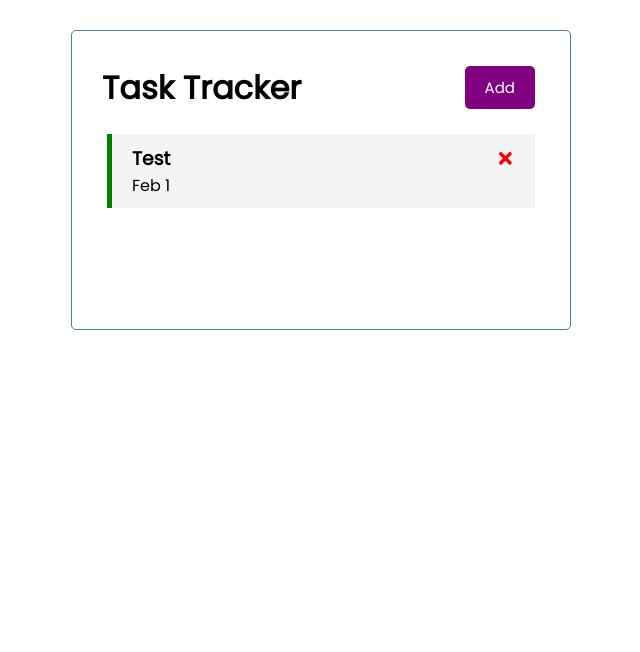
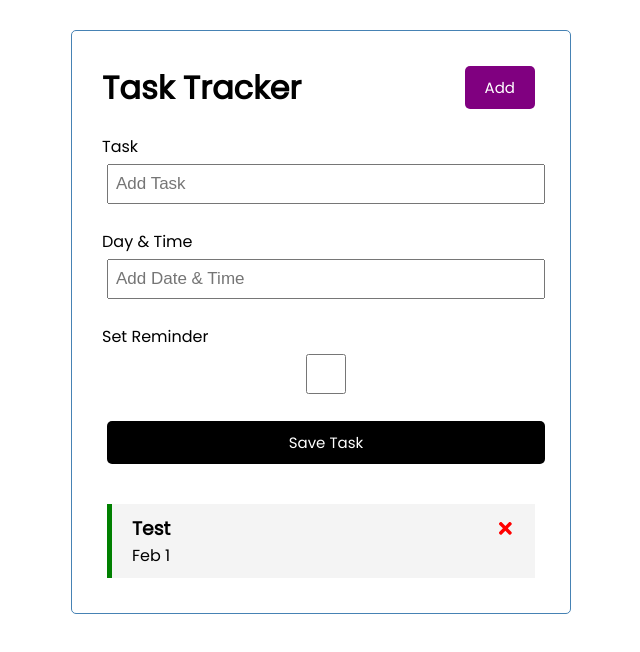
Before and after one commit to Austinmcmaster/ReactPractice, a React (Create React App) app in the folder react-task-tracker/: page / in a window 1280 px wide. Shown: the top 652 px of the page, without its empty margins (319-959 px from the left). Built offline with nearby package versions, Linux system fonts and the light colour scheme.

Commit message:
Form Control

```diff
--- a/react-task-tracker/src/App.js
+++ b/react-task-tracker/src/App.js
@@ -1,6 +1,7 @@
 import Header from "./components/Header";
 import Tasks from "./components/Tasks";
 import {useState} from 'react'
+import AddTask from "./components/AddTask";
 
 function App() {
   const [tasks, setTasks] = useState([
@@ -27,6 +28,7 @@
   return (
     <div className="container">
       <Header />
+      <AddTask/>
       {tasks.length > 0 ?
       (<Tasks tasks = {tasks} onDelete = {deleteTask}
       onToggle = {toggleReminder} />)
--- /dev/null
+++ b/react-task-tracker/src/components/AddTask.js
@@ -0,0 +1,33 @@
+import {useState} from 'react'
+
+
+
+const AddTask = () => {
+    const [text, setText] = useState('')
+    const [day, setDay] = useState('')
+    const [reminder, setReminder] = useState(false)
+  return (
+    <form className = 'add-form'>
+        <div className = 'form-control'>
+            <label>Task</label>
+            <input type = 'text' placeholder = 'Add Task'
+            value = {text} onChange = {(e) => setText(e.target.value)} />
+        </div>
+        <div className = 'form-control'>
+            <label>Day & Time</label>
+            <input type = 'text' placeholder = 'Add Date & Time'
+            value = {day} onChange = {(e) => setDay(e.target.value)} />
+        </div>
+        <div className = 'form-control form-control check' form>
+            <label>Set Reminder</label>
+            <input type = 'checkbox'
+            value = {reminder} onChange = {(e) => setReminder(e.currentTarget.checked)}/>
+        </div>
+
+        <input type = 'submit' value = 'Save Task'
+        className = 'btn btn-block'/>
+    </form>
+  )
+}
+
+export default AddTask
```
